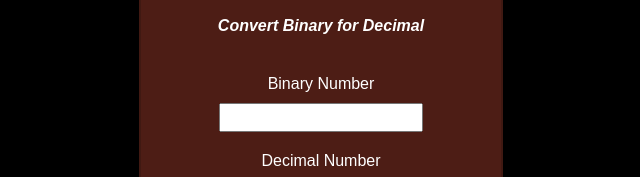
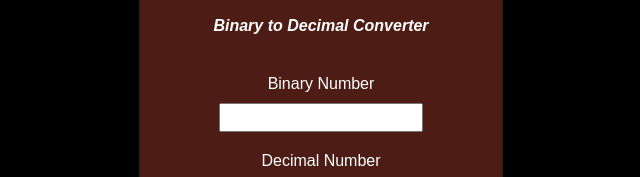
Before and after one commit to eduardamirelly/Bin2Dec, a plain HTML site: page index.html in a window 1280 px wide. Shown: the part 280-457 px from the top of the page, 319-959 px from the left. Drawn offline with Linux system fonts and the light colour scheme.

Commit message:
:pencil2: correcting index.html

```diff
--- a/index.html
+++ b/index.html
@@ -10,7 +10,7 @@
     <div class="content">
         <div class="box">
             <h1 class="titles">Bin2Dec</h1>
-            <h3 class="titles">Convert Binary for Decimal</h3>
+            <h3 class="titles">Binary to Decimal Converter</h3>
             <div>
                 <label class="titles">Binary Number</label>
                 <input type="text" id="bin" maxlength="8" onkeyup="validationNumber(this.value)">
```
